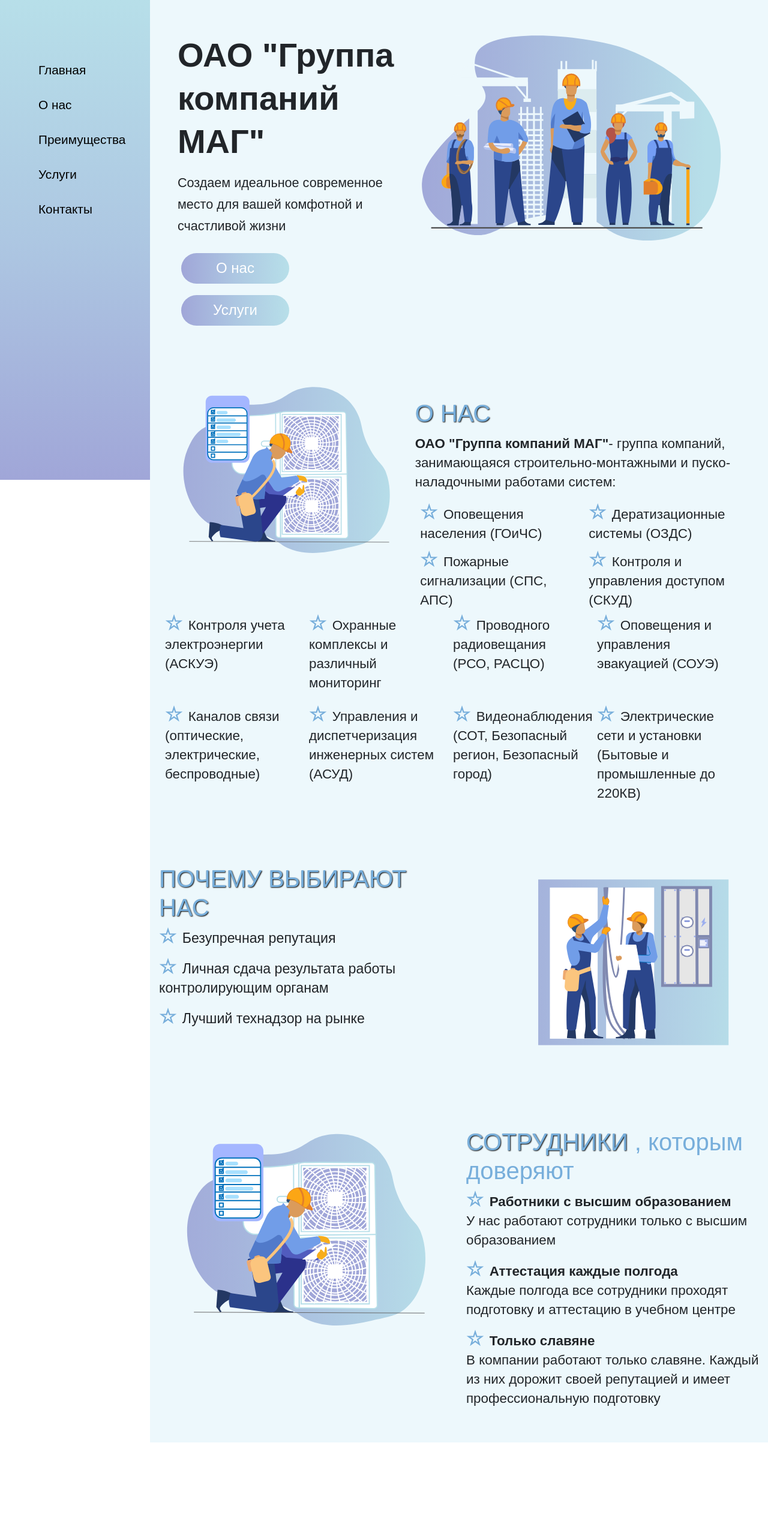
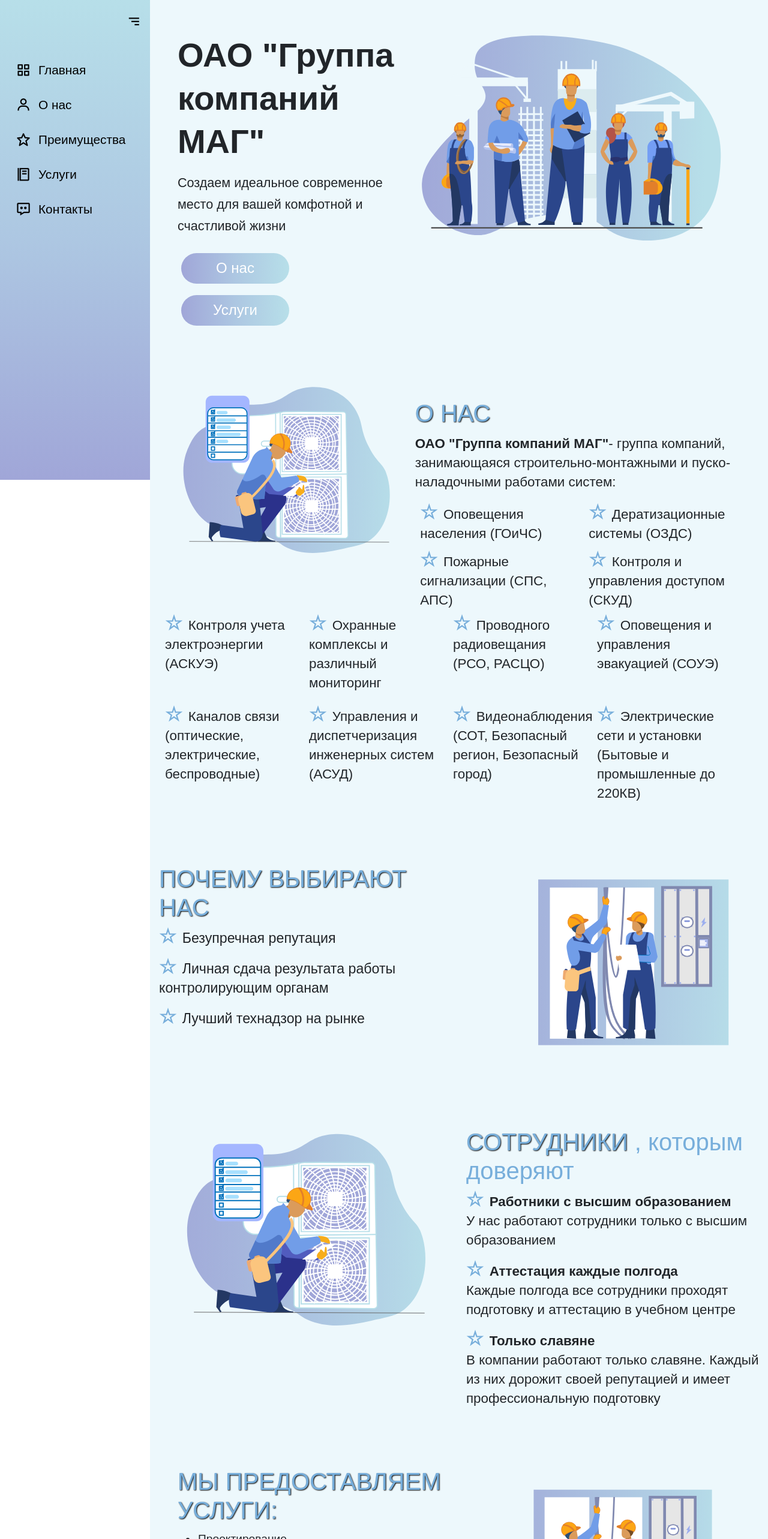
Before and after one commit to AnigalHub/GroupOfCompaniesMAG, a Vue app: page / in a window 1280 px wide. Shown: the top 2566 px of the page at 60% size. Before the commit the page ends 2405 px from the top, so only its background shows below. Built offline with nearby package versions, Linux system fonts and the light colour scheme.

Commit message:
подключение компонентов - Услуги, Контакты

```diff
--- a/src/App.vue
+++ b/src/App.vue
@@ -5,6 +5,8 @@
       <About/>
       <Advantages/>
       <Employees/>
+      <Services/>
+      <Contacts/>
   </div>
 </template>
 
@@ -14,10 +16,14 @@
     import About from "@/components/About";
     import Advantages from "@/components/Advantages";
     import Employees from "@/components/Employees";
+    import Services from "@/components/Services";
+    import Contacts from "@/components/Contacts";
 
 export default {
   name: 'App',
   components: {
+      Contacts,
+      Services,
       Employees,
       Advantages,
       About,
@@ -28,6 +34,7 @@ export default {
 </script>
 
 <style lang="scss">
+    @import url('https://unpkg.com/boxicons@2.0.7/css/boxicons.min.css');
 #app {
     height: 100%;
     margin: 0 !important;
@@ -57,4 +64,8 @@ h2{
     color: #77AEDB;
     font-size: 2.5rem !important;
 }
+p,li,.text{
+    font-size: 1.2rem;
+    line-height: 1.8rem;
+}
 </style>
```
